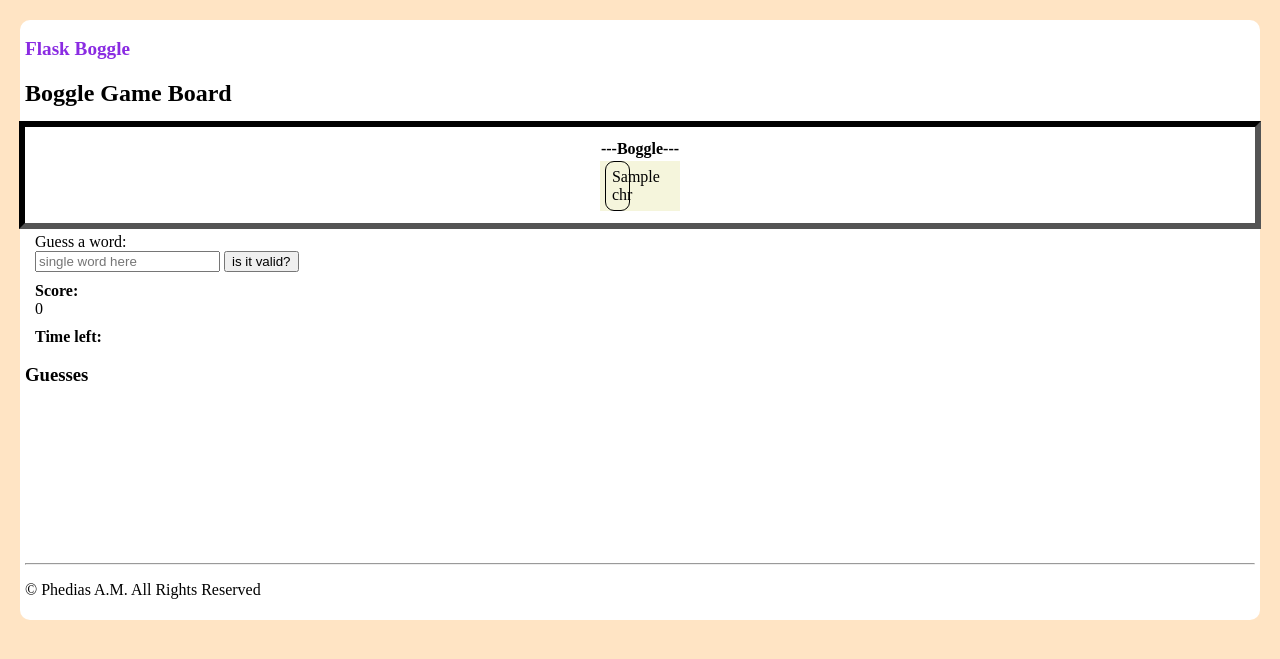
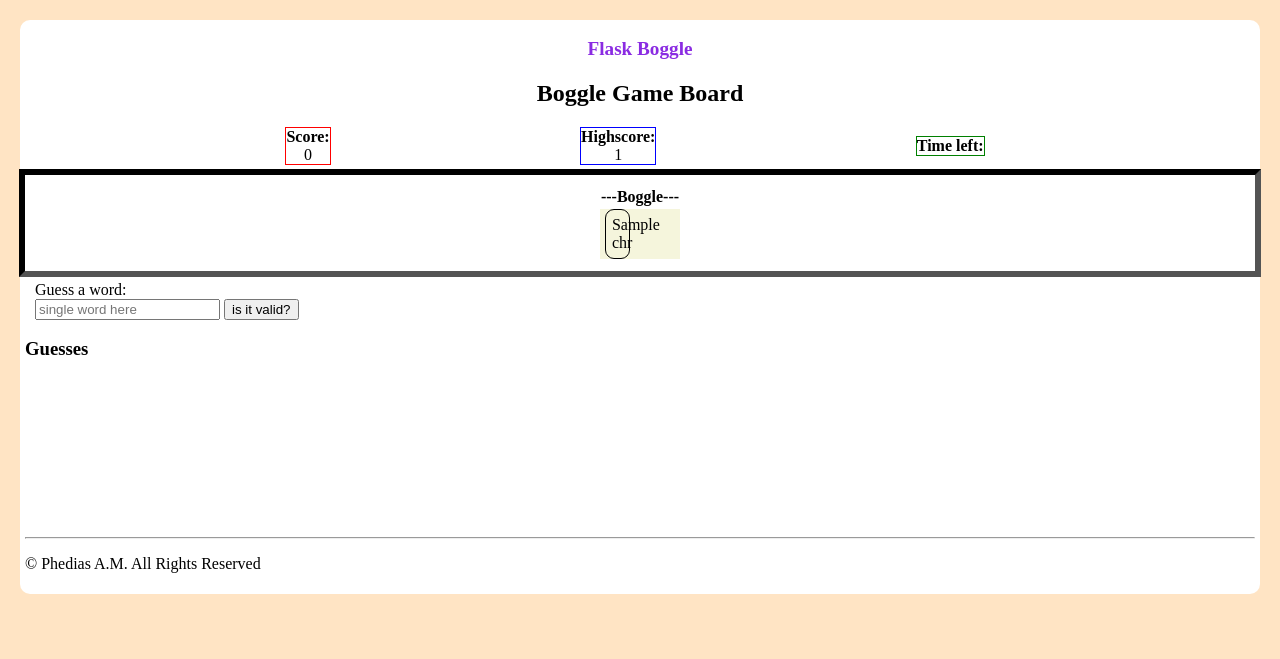
Before and after one commit to papontem/23_5_flask_boggle, a Flask app: template templates/board.html in a window 1280 px wide. Shown: the part 38-697 px from the top of the page. Run offline with Flask 2, Linux system fonts and the light colour scheme; the visitor is signed in with stand-in values (Sample User, id 1); the template is opened without the code that fills it: most values are stand-ins (such as "Sample title", 1, 10 or a date in 2020); parts of the project's set-up code (start-up, migrations or seed data) failed here and were passed over.

Commit message:
steps 5 through 6 complete, and unit test for score update is finished, all routes have been tested. still need to prevent duplicate word inputs

```diff
--- a/app.py
+++ b/app.py
@@ -1,7 +1,7 @@
 from boggle import Boggle
 from flask import Flask, request, render_template, redirect, flash, jsonify, session
 from flask_debugtoolbar import DebugToolbarExtension
-
+import sys
 
 """
 Step#1
@@ -56,7 +56,11 @@ def start_game():
 
     session['board'] = board
     session['guess_list'] = []
+    # time limit is in seconds e.i. value of 60 is same as 60 seconds
     session['time_limit'] = 60
+    # check if user already has a highscore saved in our session for flask
+    if 'highscore' not in session:
+        session["highscore"] = 0
 
     return redirect('/game-board')
 
@@ -115,7 +119,42 @@ def validate_guess_word():
     # bobble.py is returning "not-word" when your guess_word is not a word
     if result == "not-word":
         result = {"result": "not-a-word"}
+
+    # return the result of validation as json
+    return jsonify(result)
+
+@app.route('/score_update', methods=["POST"])
+def update_tracked_user_score():
+    """
+    Takes score sent by axios js post request, compares to highscore saved in session,
+    if higher reassigns it
+    returns some json with the new highscore
+    """
+
+    # added this for our unittest
+    if "highscore" not in session:
+        session["highscore"] = 0
+
+
+    payload = request.get_json(silent=True)
+    # print("UPDATE HIGHSCORE ROUTE-> PAYLOAD RECIEVED: ", payload)
     # import pdb
     # pdb.set_trace()
-    # return the result of validation as json
-    return jsonify(result)
+    try:
+        highscore = int(payload["score"])
+        print("highscore = ", highscore)
+
+        if session["highscore"] < highscore:
+            session["highscore"] = highscore
+
+        result = {"highscore" : highscore}
+        return jsonify(result)
+
+    except:
+        # debuggin for ANY execption at all
+        print("Exception error has occured in /score-update route")
+        exc_type, exc_value, exc_traceback = sys.exc_info()
+        print("An exception occurred:")
+        print("Type:", exc_type)
+        print("Value:", exc_value)
+        print("Traceback:", exc_traceback)
--- a/static/css/styles.css
+++ b/static/css/styles.css
@@ -38,8 +38,13 @@ body {
 }
 
 h1 {
+	text-align: center;
+
 	font-size: larger;
 	color: blueviolet;
+}
+h2{
+	text-align: center;
 }
 main#content {
 	padding: 5px;
@@ -90,9 +95,23 @@ main#content {
 	outline: 1px black solid;
 	border-radius: 0.5em;
 }
+#STATS {
+	display: flex;
+	justify-content: space-evenly;
+	align-items: center;
+	/* color: white; */
+	/* background-color: black; */
+	margin: 10px;
+}
 #score-container {
-	margin: 10px;
+	text-align: center;
+	outline:  1px red solid;
+}
+#highscore-container {
+	text-align: center;
+	outline: 1px blue solid ;
 }
 #time-tracker {
 	margin: 10px;
+	outline: 1px green solid ;
 }
--- a/static/js/script.js
+++ b/static/js/script.js
@@ -5,18 +5,49 @@ $(document).ready(function () {
 
 // const BASE_URL = "127.0.0.1:5000";
 
-function update_guess_list(guess,result){
-	console.log("update_guess_list")
-    // cconsole.log("guess:", guess);
-    // console.log("result:",result);
+function update_dom_highscore(highscore){
+	console.log("updating dom highscore");
+	let current_highscore = +$("#highscore").text()
+	if (current_highscore < highscore){
+		$("#highscore").text(highscore)
+	}
+}
 
-    // Create the new li element
-    let new_li = $(`<li class=${result}>`).text(`${guess.toUpperCase()} : ${result}`);
+async function update_highscore_server(){
+	/**
+	 * function to update the highscore saved in server by axios post request.
+	 */
+	console.log("update_highscore_server");
+	// pam: creatinga payload variable for easier editing
+	let payload = { "score": $("#score").text() };
 
-    // Append the new li element to the guesses list
-    $('#guesses').append(new_li);
+	try {
+        // for some reason, my flask server is not getting the payload...fixed was sending info as json not as args or form
+		const response = await axios({
+			url: "http://127.0.0.1:5000/score_update",
+			method: "POST",
+			data: payload,
+		});
+        // following are for debugging
+		console.log("Response:", response);
+		console.log("Response Data:", response.data);
+		console.log("Response Data highscore:", response.data["highscore"]);
+
+		// now update the doms highscore
+		update_dom_highscore(response.data["highscore"])
+
+	} catch (error) {
+		console.error("ERROR!");
+		console.error("Error message:", error.message);
+		console.error("Error status:", error.response.status);
+		console.error("Error headers:", error.response.headers);
+		console.error("Error data:", error.response.data);
+	}
 }
 function update_score(guess,result){
+	/**
+	 * function to update the dom score element
+	 */
 	console.log("update_score")
 	// console.log("guess:", guess);
 	// console.log("result:",result);
@@ -30,8 +61,22 @@ function update_score(guess,result){
 		// change score using jquerry ezpz
 		$("#score").text(score_value)
 		// console.log("Your Score:", score_value);
+		update_highscore_server()
 	}
 }
+
+function update_guess_list(guess,result){
+	console.log("update_guess_list")
+    // cconsole.log("guess:", guess);
+    // console.log("result:",result);
+
+    // Create the new li element
+    let new_li = $(`<li class=${result}>`).text(`${guess.toUpperCase()} : ${result}`);
+
+    // Append the new li element to the guesses list
+    $('#guesses').append(new_li);
+}
+
 // pam: add even listener to any form with our guess-word-form id
 $("#guess-word-form").on("submit", async function (event) {
 	event.preventDefault();
--- a/templates/board.html
+++ b/templates/board.html
@@ -5,6 +5,47 @@
 {% block content %}
 <!-- HTML BODY TAG CONTENT OF WEBPAGE -->
 <h2>Boggle Game Board</h2>
+<div id="STATS">
+	<!-- our Score tracking dom element -->
+	<div id="score-container">
+		<b>Score:</b>
+		<div id="score">0</div>
+	</div>
+
+	<!-- our Hisghcore tracking dom element -->
+	<div id="highscore-container">
+		<b>Highscore:</b>
+		{% if session["highscore"] == 0 %}
+			<div id="highscore">0</div>
+		{% else %}
+			<div id="highscore">{{session["highscore"]}}</div>
+		{% endif %}
+	</div>
+	<!-- our time tracking dom element -->
+	<div id="time-tracker">
+		<b>Time left:</b>
+		<div id="time-left">{{session["time_limit"]}}</div>
+		<script>
+			// WOW this actually works!?! i can call session elements from flask servers cookie session by
+			// putting my js inside the html template's script tag WOOOOOOOOOOOOW
+			let time_limit = {{session["time_limit"]}};
+			console.log("TIME : ", time_limit)
+
+			// Update the count down every 1 second
+			let counter = setInterval(function () {
+				time_limit -= 1
+
+				$("#time-left").html(`${time_limit}`);
+
+				if (time_limit < 0) {
+					clearInterval(counter);
+					$("#time-left").html("EXPIRED");
+					$("#guess-word-form").fadeOut();
+				}
+			}, 1000);
+		</script>
+	</div>
+</div>
 <div id="game-board-container">
 	<!-- [][][][][]<br />[][][][][]<br />[][][][][]<br />[][][][][]<br />[][][][][] -->
 	<table id="game-board">
@@ -33,38 +74,7 @@
 		placeholder="single word here" />
 	<button>is it valid?</button>
 </form>
-<!-- our Score tracking dom element -->
-<div id="score-container">
-	<b>Score:</b>
-	<div id="score">0</div>
-</div>
-<!-- time tracker -->
-<div id="time-tracker">
-	<b>Time left:</b>
-	<div id="time-left">{{session["time_limit"]}}</div>
-	<!-- Display the countdown timer in an element -->
-	<p id="demo"></p>
 
-	<script>
-		// WOW this actually works!?! i can call session elements from flask servers cookie session by
-		// putting my js inside the html template's script tag WOOOOOOOOOOOOW
-		let time_limit = {{session["time_limit"]}};
-		console.log("TIME : ", time_limit)
-
-		// Update the count down every 1 second
-		let counter = setInterval(function () {
-			time_limit -= 1
-
-			$("#time-left").html(`${time_limit}`);
-
-			if (time_limit < 0) {
-				clearInterval(counter);
-				$("#time-left").html("EXPIRED");
-				$("#guess-word-form").fadeOut();
-			}
-		}, 1000);
-	</script>
-</div>
 <!-- our guesses listed -->
 <h3>Guesses</h3>
 <div id="guess-word-list">
```
Also changed, not shown: templates/home.html (+13 -1 lines), test_app.py (+67 -16 lines).
